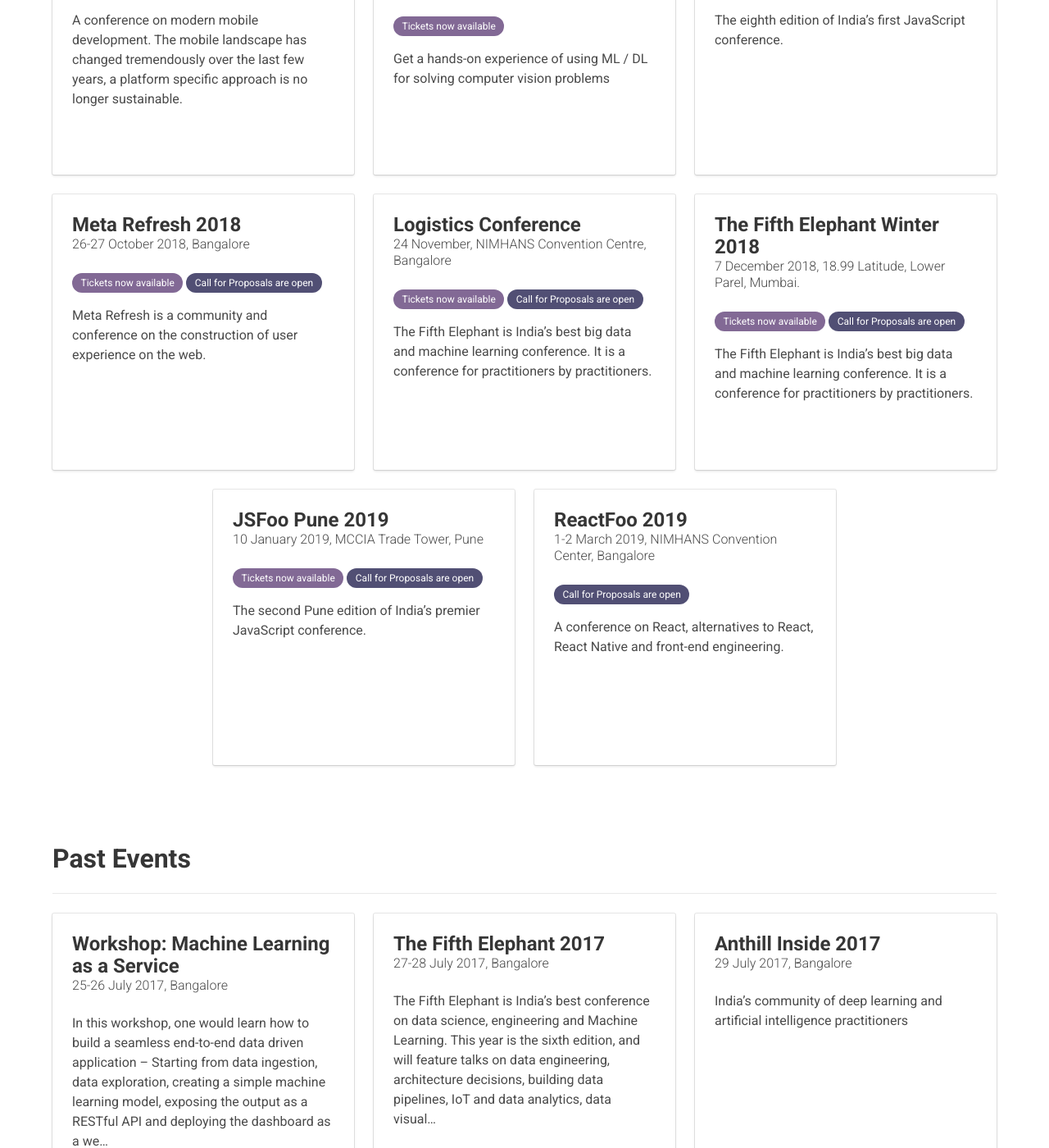
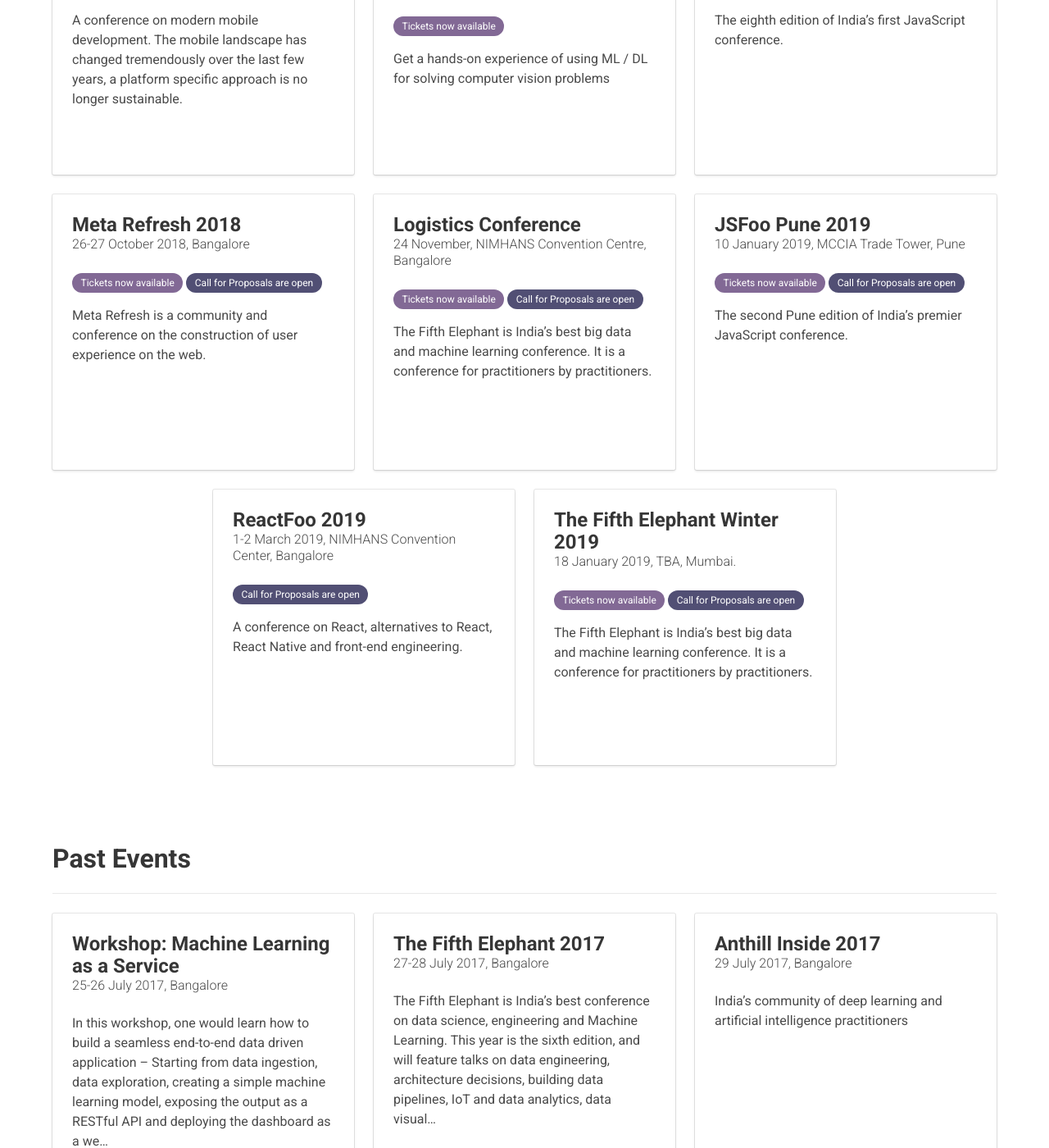
Before and after one commit to hasgeek/events, a Jekyll site: the page built from index.html, in a window 1280 px wide and 1400 px high, scrolled down 719 px. Shown: the whole window at 82% size. Built offline with Jekyll 4.4.1, drawn with Linux system fonts in a browser that asks for light colours; some of the changed text lies outside the part shown.

Commit message:
Updated the date, venue

```diff
--- a/_fifthelephant_events/2018-winter.md
+++ b/_fifthelephant_events/2019-winter.md
@@ -1,11 +1,11 @@
 ---
 layout: event
-title: The Fifth Elephant Winter 2018
+title: The Fifth Elephant Winter 2019
 subtitle: "The winter edition of India's most renowned conference on big data and data science"
-datelocation: "7 December 2018, 18.99 Latitude, Lower Parel, Mumbai."
+datelocation: "18 January 2019, TBA, Mumbai."
 city: Mumbai
-start_time: 2018-12-07
-end_time: 2018-12-07
+start_time: 2019-1-18
+end_time: 2019-1-19
 description: "The Fifth Elephant is India’s best big data and machine learning conference. It is a conference for practitioners by practitioners."
 boxoffice_item_collection: "fa00e268-fa4c-4659-9773-03407bf9995a"
 logo:
@@ -21,14 +21,6 @@
 
 banner: https://images.hasgeek.com/embed/file/64ad91e3789c482ea9f3bb87456545dd
 
-venue:
-  label: 18.99 Latitude, Lower Parel, Mumbai.
-  address: |
-    18.99 Latitude Banquets, GN 4, 4th Flr, Trade View Bldg Oasis complex, Kamala Mills, Lower Parel, Mumbai - 400013.
-  lat: 19.005650
-  lng: 72.826992
-  google_maps_url: https://goo.gl/maps/9ZtHJV5PP6L2
-
 overview:
   left_content: |
 
@@ -36,7 +28,7 @@
 
     It is a conference for practitioners, by practitioners. The Fifth Elephant completed its seventh edition in Bangalore, on 26 and 27 July 2018. The Bangalore edition caters to data and ML engineers, architects, technologists, data scientists, product managers, researchers and business decision-makers.
 
-    The Winter edition of The Fifth Elephant will be held in Mumbai on 7 December. The conference venue will be announced shortly.
+    The Winter edition of The Fifth Elephant will be held in Mumbai on 18 January. The conference venue will be announced shortly.
 
     ### Theme of the winter edition, and topics for submitting talks:
 
```
